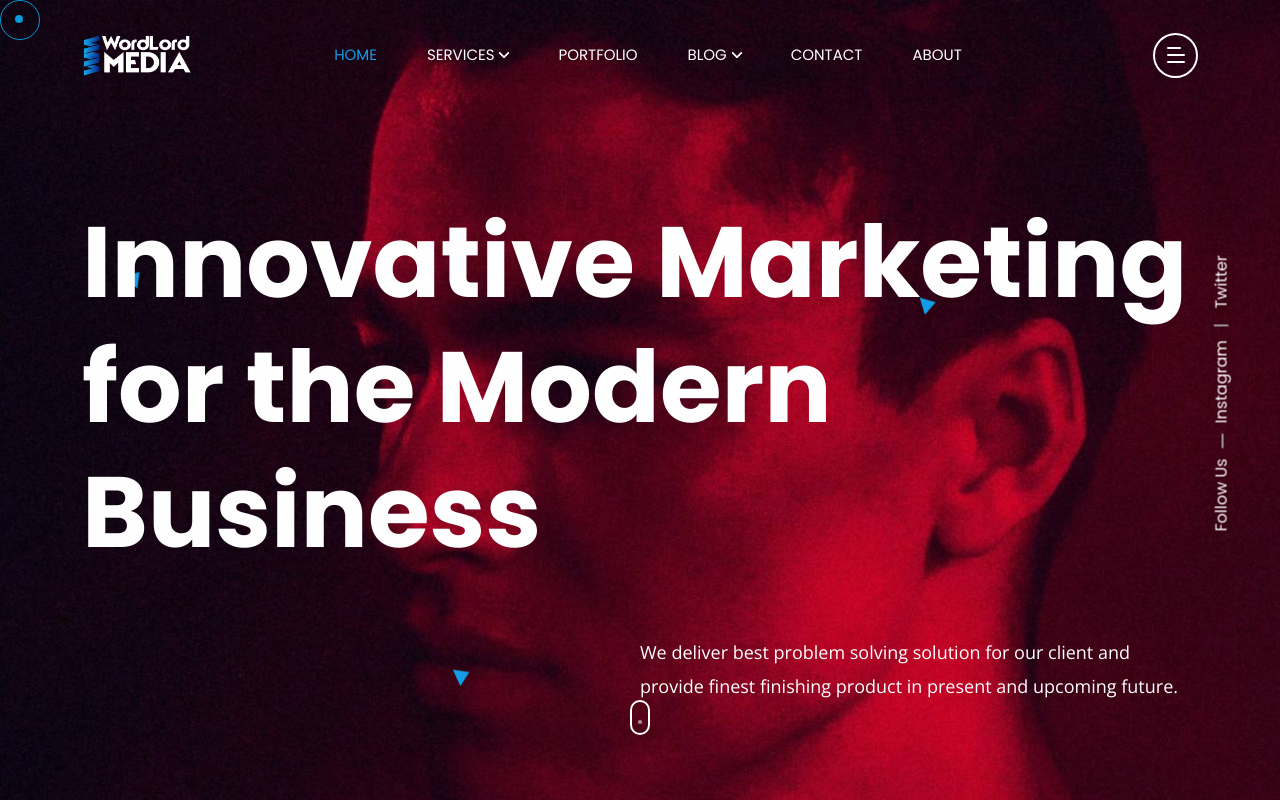
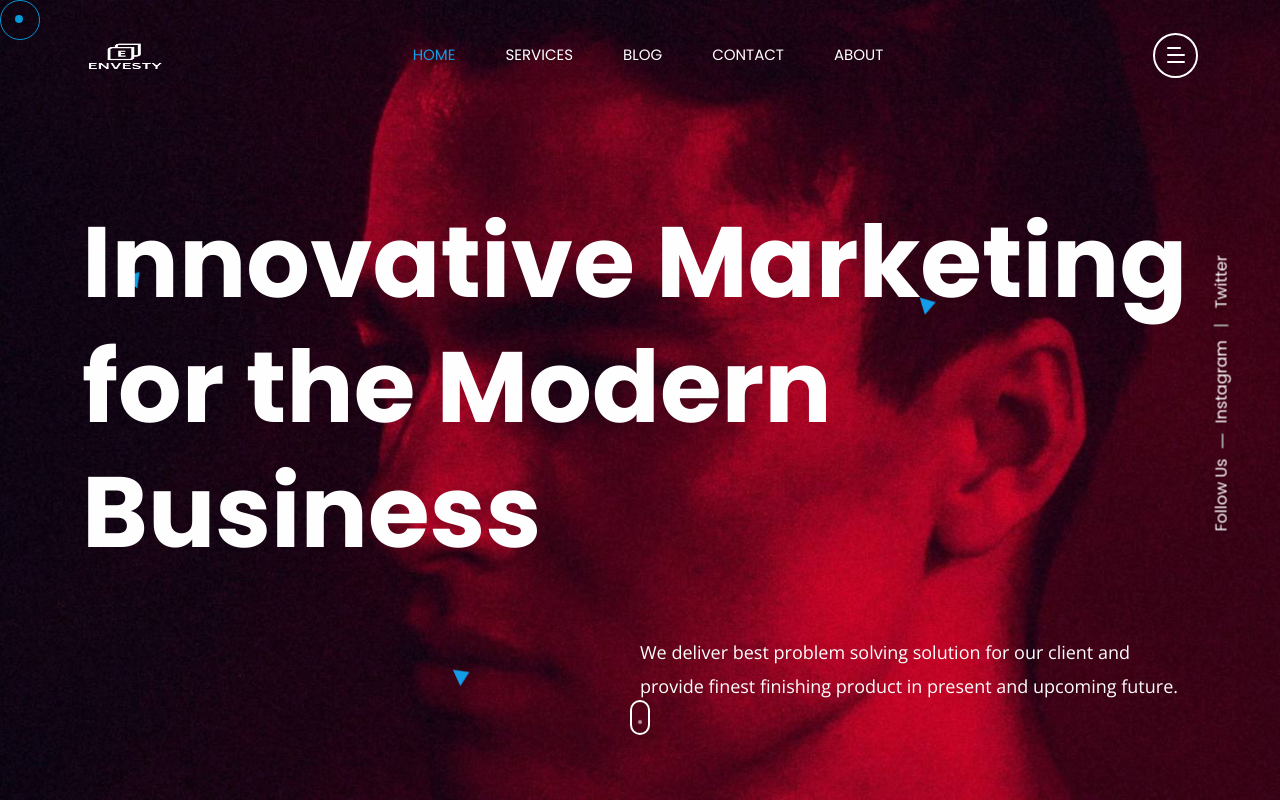
Before and after one commit to harshitchugh001/project1, a React (Create React App) app: page / in a window 1280 px wide. Shown: the top 800 px of the page. Built offline with nearby package versions, Linux system fonts and the light colour scheme; some icons are missing.

Commit message:
navbar ok

```diff
--- a/src/components/Header/index.jsx
+++ b/src/components/Header/index.jsx
@@ -24,18 +24,17 @@ export default function Header({ variant }) {
   return (
     <>
       <header
-        className={`cs-site_header cs-style1 text-uppercase ${
-          variant ? variant : ''
-        } cs-sticky_header ${isSticky ? 'cs-sticky_header_active' : ''}`}
+        className={`cs-site_header cs-style1 text-uppercase ${variant ? variant : ''
+          } cs-sticky_header ${isSticky ? 'cs-sticky_header_active' : ''}`}
       >
         <Div className="cs-main_header">
           <Div className="container">
             <Div className="cs-main_header_in">
               <Div className="cs-main_header_left">
                 <Link className="cs-site_branding" to="/">
-                  <img src="/images/logo_only.png"  alt="Logo"></img>
-                  {/* <img src="/images/logo1.png" className='mx-4' alt="Logo" /> */}
+                  <img src="/images/logo_only.png" alt="Logo" style={{ width: '90px', height: 'auto' }} />
                 </Link>
+
               </Div>
               <Div className="cs-main_header_center mx-2">
                 <Div className="cs-nav cs-primary_font cs-medium">
@@ -49,14 +48,14 @@ export default function Header({ variant }) {
                       </NavLink>
 
                     </li>
-                    <li className="menu-item-has-children" >
+                    <li className="" >
                       <NavLink
-                        to="service/blockchaindevelopment"
+                        to="services"
                         onClick={() => setMobileToggle(false)}
                       >
                         Services
                       </NavLink>
-                      <DropDown>
+                      {/* <DropDown>
                         <ul>
                           <li>
                             <Link to="/service/digitalmarketing" onClick={() => setMobileToggle(false)}>
@@ -78,8 +77,8 @@ export default function Header({ variant }) {
                             >
                              Web Development
                             </Link>
-                          </li>
-                          {/* <li>
+                          </li> */}
+                      {/* <li>
                             <Link
                               to="service/brandstrategizing"
                               onClick={() => setMobileToggle(false)}
@@ -87,7 +86,7 @@ export default function Header({ variant }) {
                               Brand Strategizing
                             </Link>
                           </li> */}
-                          {/* <li>
+                      {/* <li>
                             <Link
                               to="service/creativedirection"
                               onClick={() => setMobileToggle(false)}
@@ -95,7 +94,7 @@ export default function Header({ variant }) {
                               Creative Direction
                             </Link>
                           </li> */}
-                          {/* <li>
+                      {/* <li>
                             <Link
                               to="service/cms"
                               onClick={() => setMobileToggle(false)}
@@ -103,7 +102,7 @@ export default function Header({ variant }) {
                               CMS (Content Management Systems)
                             </Link>
                           </li> */}
-                          {/* <li>
+                      {/* <li>
                             <Link
                               to="service/erp"
                               onClick={() => setMobileToggle(false)}
@@ -111,7 +110,7 @@ export default function Header({ variant }) {
                               ERP (Enterprise Resource Planning)
                             </Link>
                           </li> */}
-                          <li>
+                      {/* <li>
                             <Link
                               to="service/blockchaindevelopment"
                               onClick={() => setMobileToggle(false)}
@@ -121,7 +120,7 @@ export default function Header({ variant }) {
                           </li>
 
                         </ul>
-                      </DropDown>
+                      </DropDown> */}
                     </li>
                     {/* <li >
                       <NavLink
@@ -132,7 +131,7 @@ export default function Header({ variant }) {
                       </NavLink>
 
                     </li> */}
-                    <li>
+                    {/* <li>
                       <NavLink
                         to="portfolio"
 
@@ -140,12 +139,12 @@ export default function Header({ variant }) {
                         Portfolio
                       </NavLink>
 
-                    </li>
-                    <li className="menu-item-has-children">
+                    </li> */}
+                    <li className="">
                       <Link to="blog" onClick={() => setMobileToggle(false)}>
                         Blog
                       </Link>
-                      <DropDown>
+                      {/* <DropDown>
                         <ul>
                           <li>
                             <Link
@@ -180,7 +179,7 @@ export default function Header({ variant }) {
                             </Link>
                           </li>
                         </ul>
-                      </DropDown>
+                      </DropDown> */}
 
                     </li>
                     <li >
```
Also changed, not shown: public/images/logo_only.png.
